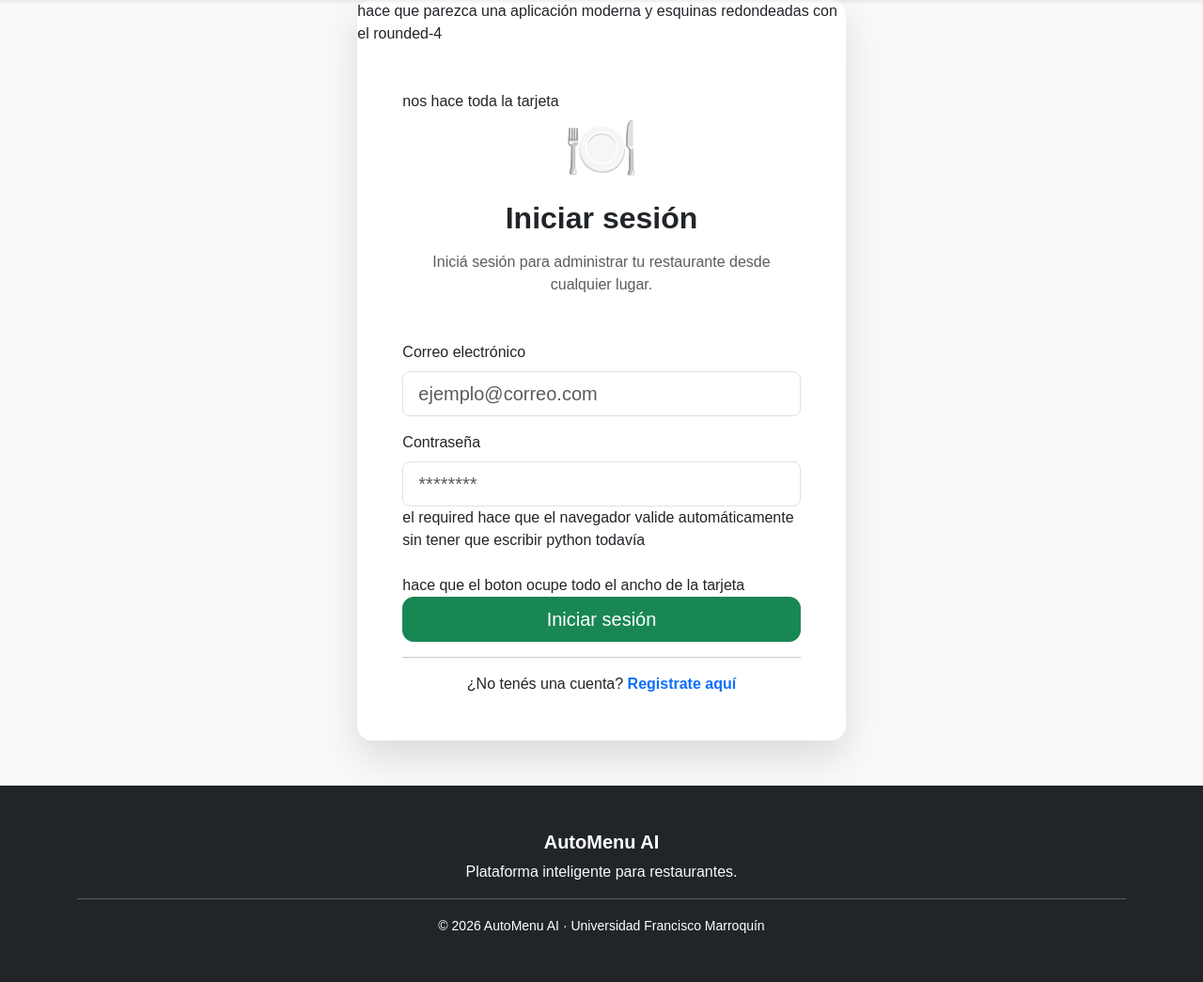
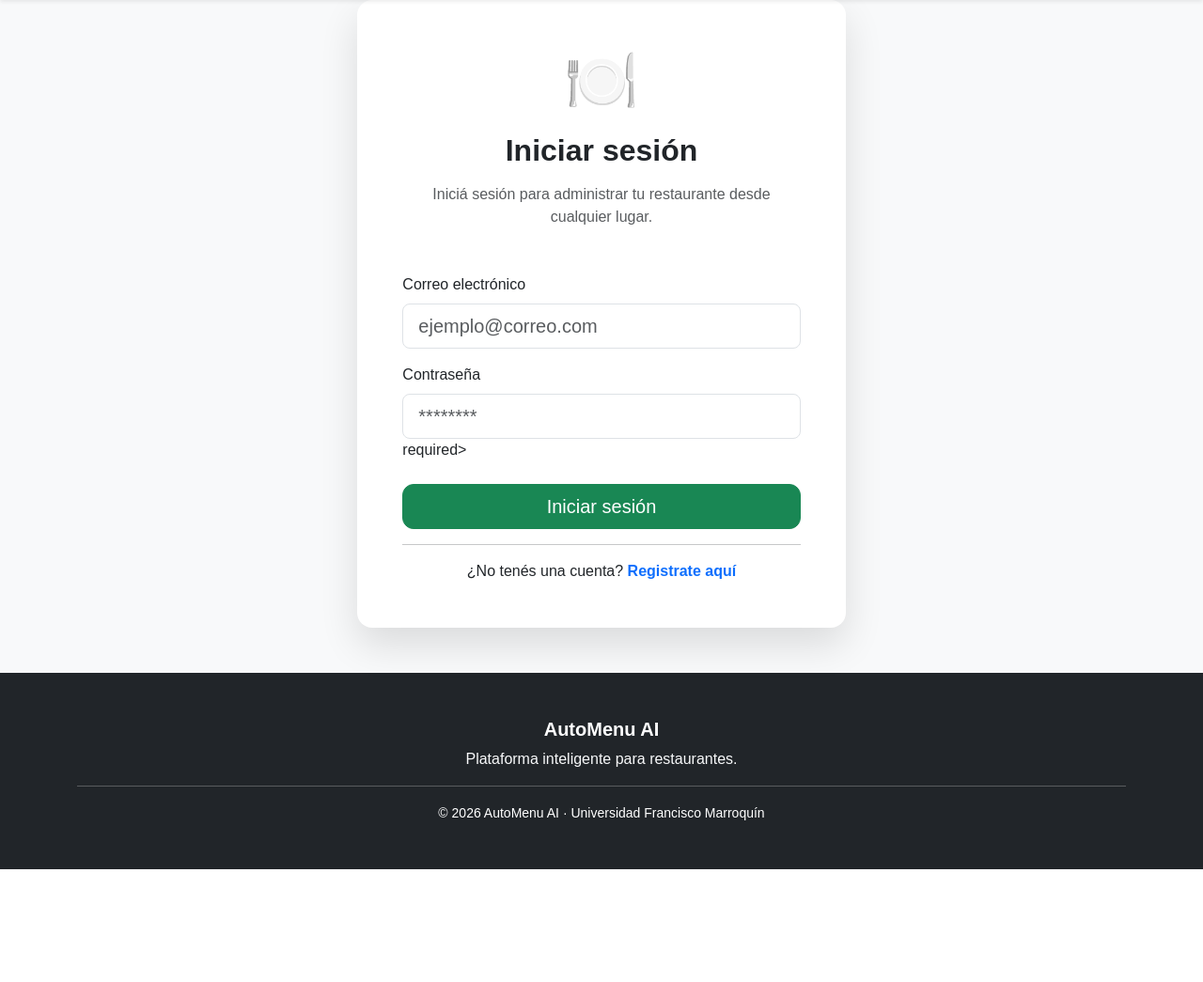
Before and after one commit to jose-giron-27/proyecto-final, a Flask app: page /login in a window 1280 px wide. Shown: the part 56-1101 px from the top of the page at 94% size. After the commit the page ends 981 px from the top, so only its background shows below. Run offline with Flask 3, Linux system fonts and the light colour scheme.

Commit message:
fix: correct malformed HTML comments in login.html

```diff
--- a/templates/auth/login.html
+++ b/templates/auth/login.html
@@ -10,9 +10,11 @@ Iniciar sesión | AutoMenu AI
 
     <div class="col-md-6 col-lg-5">
 
-        <div class="card shadow-lg border-0 rounded-4"> <!-- comentario --> hace que parezca una aplicación moderna y esquinas redondeadas con el rounded-4
+        <!-- rounded-4 hace que parezca una aplicación moderna con esquinas redondeadas -->
+        <div class="card shadow-lg border-0 rounded-4">
 
-            <div class="card-body p-5">  <!-- comentario --> nos hace toda la tarjeta
+            <!-- p-5 le da el padding a toda la tarjeta -->
+            <div class="card-body p-5">
                 <div class="text-center mb-3">
 
                     <div class="display-3">
@@ -56,11 +58,13 @@ Iniciar sesión | AutoMenu AI
                             name="password"
                             class="form-control form-control-lg"
                             placeholder="********"
-                            required> <!-- comentario --> el required hace que el navegador valide automáticamente sin tener que escribir python todavía
+                            <!-- required hace que el navegador valide automáticamente sin tener que escribir Python todavía -->
+                            required>
 
                     </div>
 
-                    <div class="d-grid"> <!-- comentario --> hace que el boton ocupe todo el ancho de la tarjeta
+                    <!-- d-grid hace que el botón ocupe todo el ancho de la tarjeta -->
+                    <div class="d-grid">
 
                         <button
                             type="submit"
```
